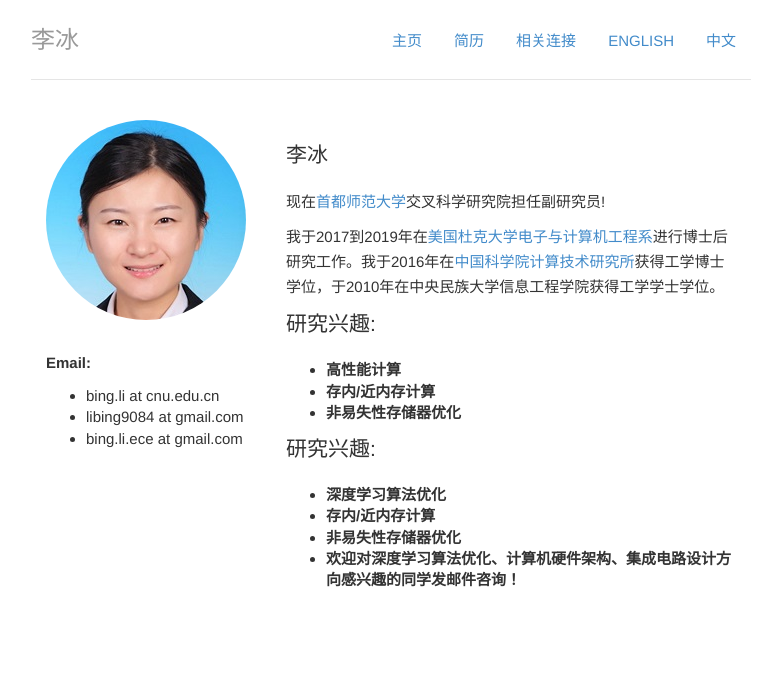
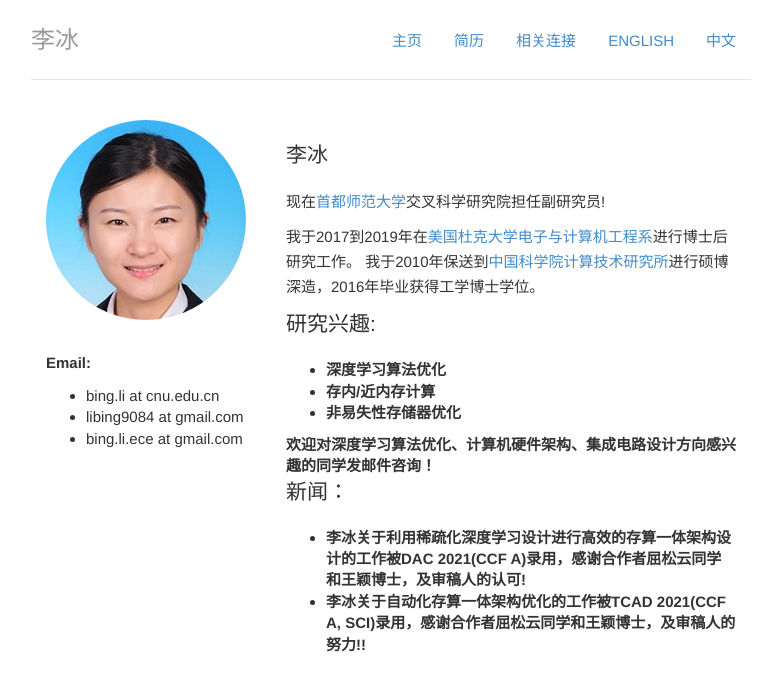
Before and after one commit to libingict/libingict.github.io, a Jekyll site: the page built from index_cn.html, in a window 1280 px wide. Shown: the top 691 px of the page, without its empty margins (249-1016 px from the left). Built offline with Jekyll 4.4.1, drawn with Linux system fonts in a browser that asks for light colours.

Commit message:
Update index_cn.html

```diff
--- a/index_cn.html
+++ b/index_cn.html
@@ -39,9 +39,10 @@ cv: passive
       现在<a href="http://eng.cnu.edu.cn/">首都师范大学</a>交叉科学研究院担任副研究员!
     </p>
     <p>
-      我于2017到2019年在<a href="http://cei.pratt.duke.edu/">美国杜克大学电子与计算机工程系</a>进行博士后研究工作。我于2016年在<a href="http://english.ict.cas.cn/">中国科学院计算技术研究所</a>获得工学博士学位，于2010年在中央民族大学信息工程学院获得工学学士学位。
+      我于2017到2019年在<a href="http://cei.pratt.duke.edu/">美国杜克大学电子与计算机工程系</a>进行博士后研究工作。
+      我于2010年保送到<a href="http://www.ict.ac.cn/">中国科学院计算技术研究所</a>进行硕博深造，2016年毕业获得工学博士学位。
     </p>
-
+<!--
     <p class="lead", id="research-interests">研究兴趣:</p>
     <ul>
       <li><strong>高性能计算</li>
@@ -49,23 +50,21 @@ cv: passive
       <li><strong>非易失性存储器优化</li>
 
     </ul>
+-->
     <p class="lead", id="research-interests">研究兴趣:</p>
     <ul>
       <li><strong>深度学习算法优化</li>
       <li><strong>存内/近内存计算</li> </li>
       <li><strong>非易失性存储器优化</li>
-      <li><strong>欢迎对深度学习算法优化、计算机硬件架构、集成电路设计方向感兴趣的同学发邮件咨询！</li>
+    </ul>
+   <strong> 欢迎对深度学习算法优化、计算机硬件架构、集成电路设计方向感兴趣的同学发邮件咨询！</strong>
 
-    </ul>
-  <!--
   <p class="lead", id="news">新闻：</p>
   <ul>
-  <li>Dr. Li was selected as a member of <a href="https://www.ccf.org.cn/Chapters/TC/TC_Listing/TCFTC/">CCF TCFTC</a> and <a href="https://www.ccf.org.cn/Chapters/TC/TC_Listing/TFICD/">CCF TFICD</a>!</li>
-  <li>Dr. Li's work about NN accelerator for multi-modal neuarl network was accepted by ICCAD2020 (CCF B)!</li>
-  <li>Dr. Li's work about NN accelerator for transpose convolutional network was accepted by the top transaction, TCAD (CCF A, SCI)!</li>
-  <li>Dr. Li's work about AutoML for NN accelerator design was accepted by the top conference, DAC2020 (CCF A)!</li>
+  <li>李冰关于利用稀疏化深度学习设计进行高效的存算一体架构设计的工作被DAC 2021(CCF A)录用，感谢合作者屈松云同学和王颖博士，及审稿人的认可!</li>
+  <li>李冰关于自动化存算一体架构优化的工作被TCAD 2021(CCF A, SCI)录用，感谢合作者屈松云同学和王颖博士，及审稿人的努力!!</li>
     </ul>
-  -->
+
   </div>
 
 </div><!-- /.blurb -->
```
